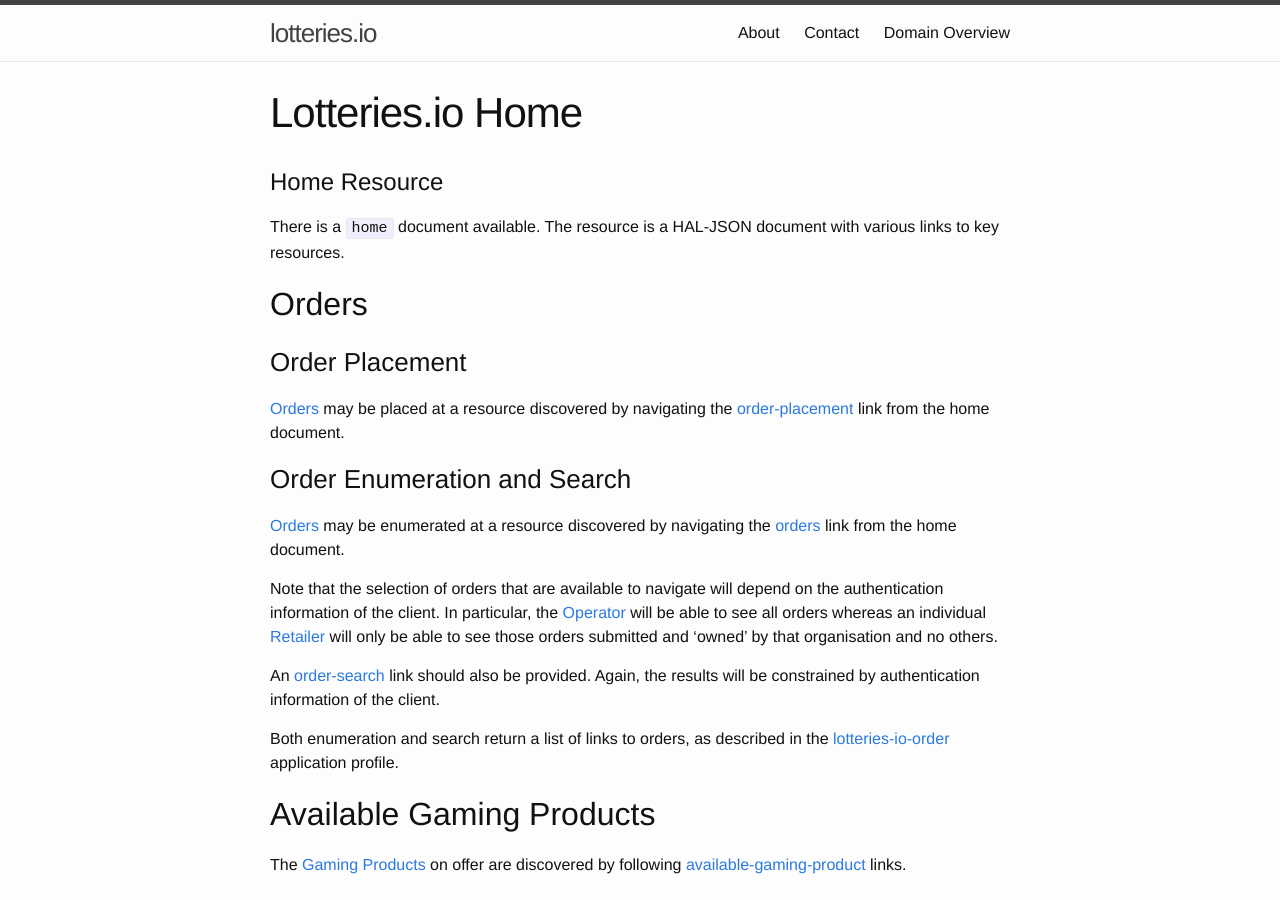
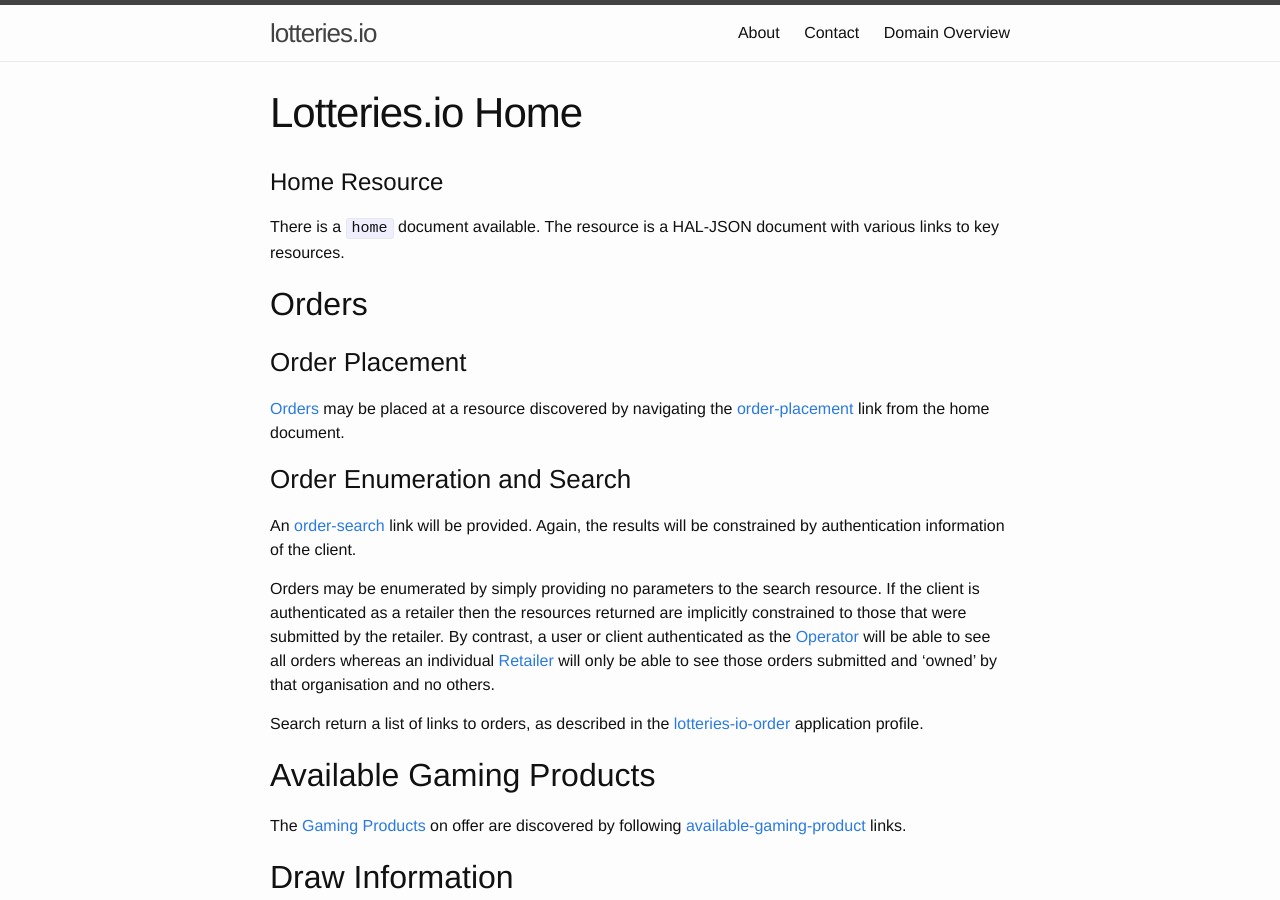
Before and after one commit to lotteries-io/lotteries-io.github.io, a Jekyll site: the page built from _application-profiles/lotteries-io-home.md, in a window 1280 px wide and 900 px high. Built offline with Jekyll 4.4.1, drawn with Linux system fonts in a browser that asks for light colours.

Commit message:
Redefined enumeration as a special case of search.

```diff
--- a/_application-profiles/lotteries-io-home.md
+++ b/_application-profiles/lotteries-io-home.md
@@ -13,13 +13,11 @@ There is a `home` document available. The resource is a HAL-JSON document with v
 [Orders](../concepts/order) may be placed at a resource discovered by navigating the [order-placement](../link-relationships/order-placement) link from the home document.
 
 ### Order Enumeration and Search
-[Orders](../concepts/order) may be enumerated at a resource discovered by navigating the [orders](../link-relationships/orders) link from the home document.
+An [order-search](../link-relationships/order-search) link will be provided. Again, the results will be constrained by authentication information of the client.
 
-Note that the selection of orders that are available to navigate will depend on the authentication information of the client. In particular, the [Operator](../concepts/operator) will be able to see all orders whereas an individual [Retailer](../concepts/retailer) will only be able to see those orders submitted and 'owned' by that organisation and no others.
+Orders may be enumerated by simply providing no parameters to the search resource. If the client is authenticated as a retailer then the resources returned are implicitly constrained to those that were submitted by the retailer. By contrast, a user or client authenticated as the [Operator](../concepts/operator) will be able to see all orders whereas an individual [Retailer](../concepts/retailer) will only be able to see those orders submitted and 'owned' by that organisation and no others.
 
-An [order-search](../link-relationships/order-search) link should also be provided. Again, the results will be constrained by authentication information of the client.
-
-Both enumeration and search return a list of links to orders, as described in the [lotteries-io-order](lotteries-io-order) application profile.
+Search return a list of links to orders, as described in the [lotteries-io-order](lotteries-io-order) application profile.
 
 ## Available Gaming Products
 
```
